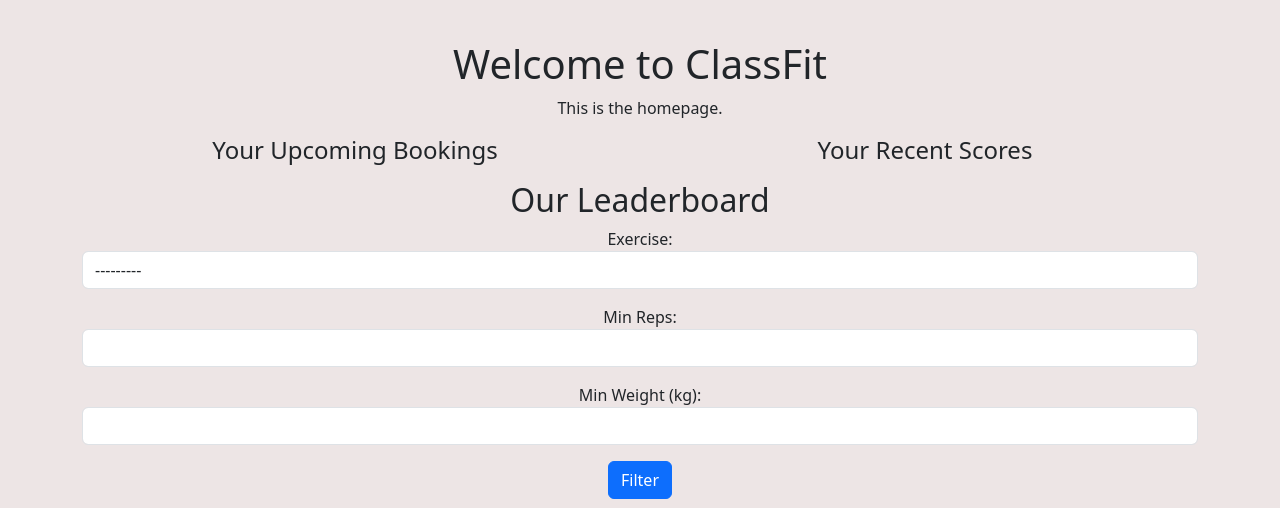
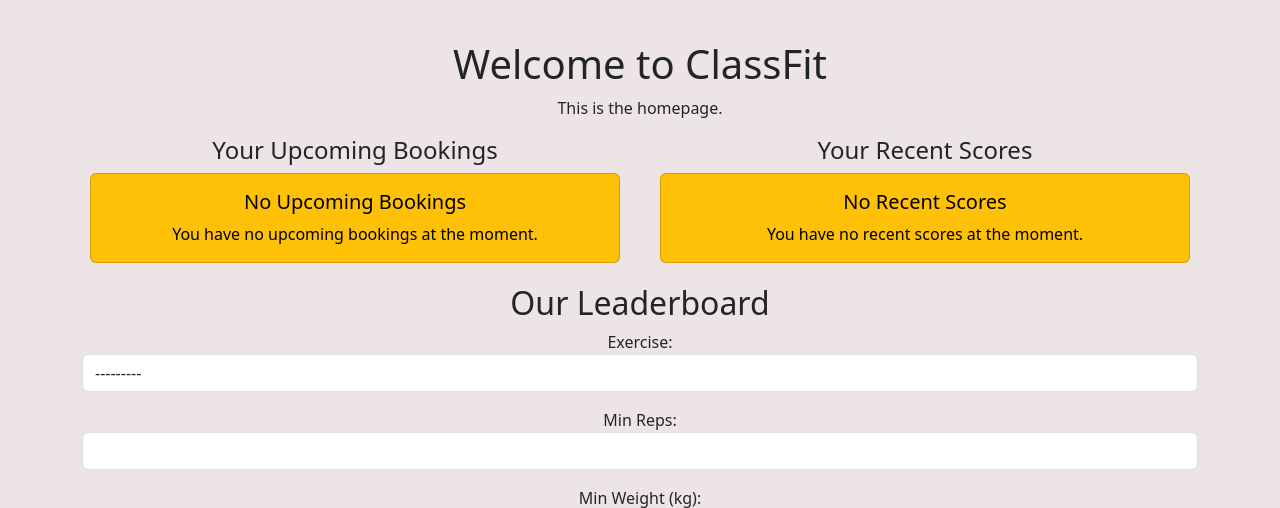
Before and after one commit to judewoolls/ClassFit, a Django app: page / in a window 1280 px wide. Shown: the part 56-564 px from the top of the page. Run offline with Django 4.2, Linux system fonts and the light colour scheme; the visitor is signed in with stand-in values (Sample User, id 1); data that the repository does not hold is empty.

Commit message:
improve first time ux and check for no bookings/score

```diff
--- a/homepage/templates/homepage/home.html
+++ b/homepage/templates/homepage/home.html
@@ -26,6 +26,15 @@ ClassFit | {{ request.user.username }}
                     </div>
                 </li>
                 {% endif %}
+                {% empty %}
+                <li class="d-flex justify-content-center mb-3">
+                    <div class="card text-bg-warning flex-grow-1 mx-2">
+                        <div class="card-body">
+                            <h5 class="card-title">No Upcoming Bookings</h5>
+                            <p class="card-text">You have no upcoming bookings at the moment.</p>
+                        </div>
+                    </div>
+                </li>
                 {% endfor %}
             </ul>
         </div>
@@ -44,6 +53,15 @@ ClassFit | {{ request.user.username }}
                     </div>
                 </li>
                 {% endif %}
+                {% empty %}
+                <li class="d-flex justify-content-center mb-3">
+                    <div class="card text-bg-warning flex-grow-1 mx-2">
+                        <div class="card-body">
+                            <h5 class="card-title">No Recent Scores</h5>
+                            <p class="card-text">You have no recent scores at the moment.</p>
+                        </div>
+                    </div>
+                </li>
                 {% endfor %}
             </ul>
         </div>
```
Also changed, not shown: logbook/templates/logbook/logbook.html (+18 -4 lines).
